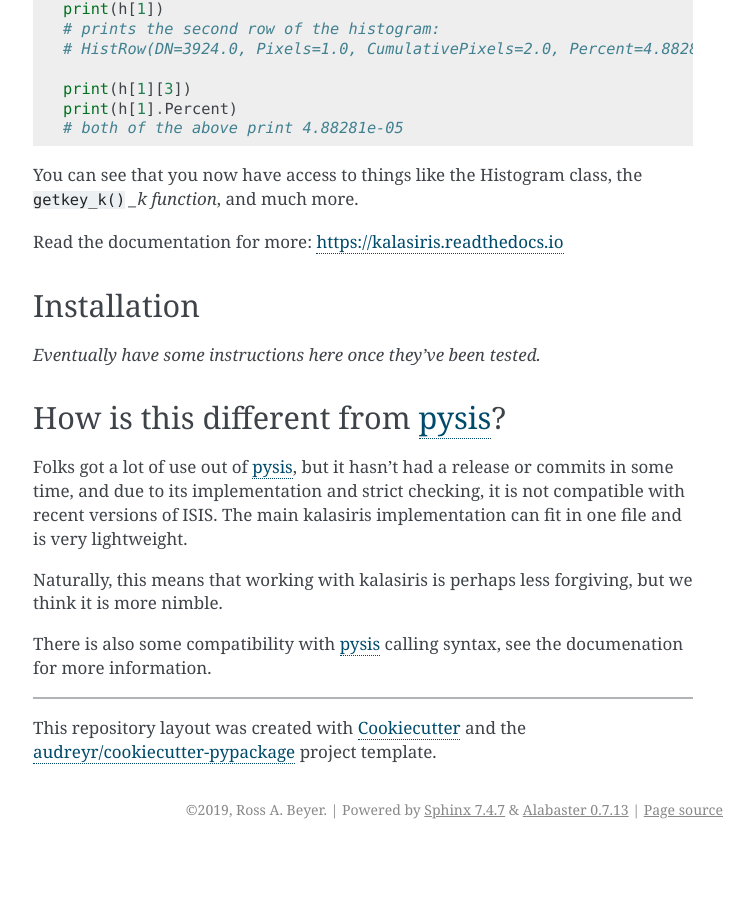
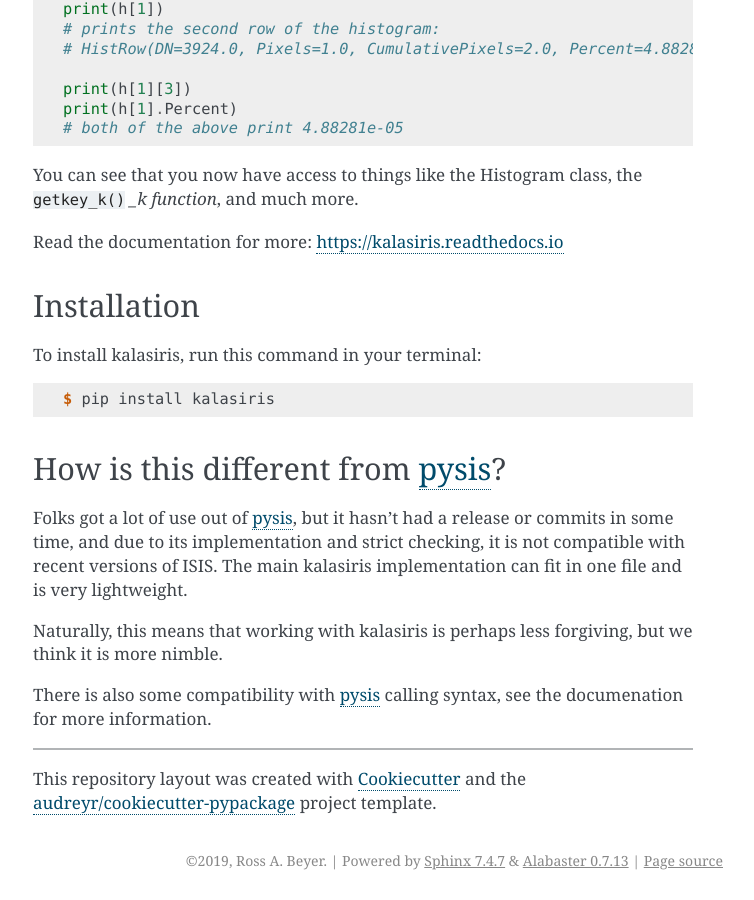
Before and after one commit to rbeyer/kalasiris, a Sphinx documentation site: the page built from docs/readme.rst, in a window 1280 px wide and 900 px high, scrolled down 1987 px. Shown: the whole window, without its empty margins (387-1141 px from the left). Built offline with Sphinx 7.4.7, drawn with Linux system fonts in a browser that asks for light colours; pages that are not in the unit, such as notebooks, are missing from menus; before the commit the page ends 2836 px from its top, so only the background shows below that.

Commit message:
Removed the warning and put in 'pip install' instructions in README.rst now that the PyPI package thing seems to be functional.

```diff
--- a/README.rst
+++ b/README.rst
@@ -130,7 +130,12 @@
 Installation
 ------------
 
-*Eventually have some instructions here once they've been tested.*
+To install kalasiris, run this command in your terminal:
+
+.. code-block:: console
+
+    $ pip install kalasiris
+
 
 
 How is this different from pysis_?
--- a/docs/installation.rst
+++ b/docs/installation.rst
@@ -3,10 +3,6 @@
 ============
 Installation
 ============
-
-WARNING
--------
-None of this has been tested, or even exercised.
 
 
 Stable release
```
